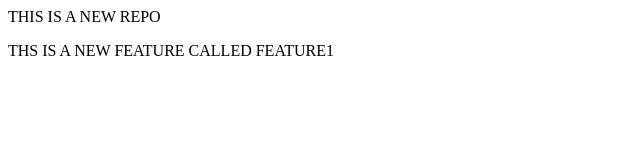
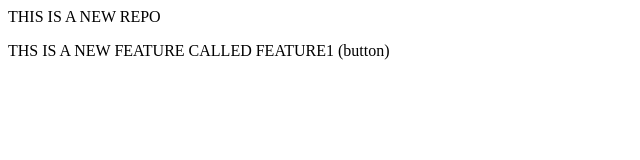
Before and after one commit to adityaa-nikam/localrepo, a plain HTML site: page index.html in a window 1280 px wide. Shown: the full height of the page, 0-640 px from the left. Drawn offline with Linux system fonts and the light colour scheme.

Commit message:
added button

```diff
--- a/index.html
+++ b/index.html
@@ -1,2 +1,2 @@
 <p>THIS IS A NEW REPO</p>
-<p>THS IS A NEW FEATURE CALLED FEATURE1</p>
+<p>THS IS A NEW FEATURE CALLED FEATURE1 (button)</p>
```
